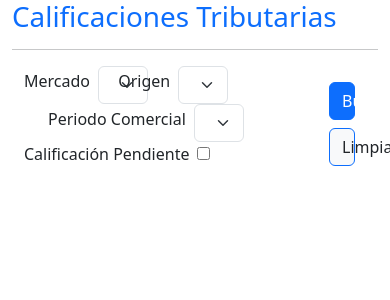
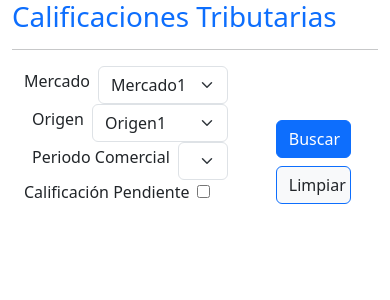
Before and after one commit to wvvicho/frontend_nuam, a React (Create React App) app: page / in a window 390 px wide. Shown: the top 300 px of the page. Built offline with nearby package versions, Linux system fonts and the light colour scheme.

Commit message:
Inclusión de diseño responsive al apartado de filtros

```diff
--- a/src/Busqueda.jsx
+++ b/src/Busqueda.jsx
@@ -6,7 +6,7 @@ function Mercado({valorActual, manejarCambio}) {
 
 
     return (
-        <div id="Mercado" className="d-flex align-items-center col-3">
+        <div id="Mercado" className="d-flex align-items-center col col-lg-3 col-sm-12 col-xs-12">
             <label htmlFor="lista-mercado" className="form-label">Mercado</label>
             <select name="mercado"
                     id="lista-mercado"
@@ -27,7 +27,7 @@ function Origen({valorActual, manejarCambio}) {
     const ListaOrigenEj = ["Origen1", "Origen2", "Origen3", "Origen4", "Origen5"]
 
     return (
-        <div id="Origen" className="d-flex align-items-center col-3 ms-4">
+        <div id="Origen" className="d-flex align-items-center ms-2 col col-lg-3 col-sm-12 col-xs-12">
             <label htmlFor="lista-origen" className="form-label">Origen</label>
             <select name="origen"
                     id="lista-origen"
@@ -47,7 +47,7 @@ function PeriodoComercial({valorActual, manejarCambio}) {
     const ListaPeriodoComercialEj = ["PeriodoComercial1", "PeriodoComercial2", "PeriodoComercial3", "PeriodoComercial4", "PeriodoComercial5"]
 
     return (
-        <div id="PeriodoComercial" className="d-flex align-items-center col-5 ms-4 text-nowrap">
+        <div id="PeriodoComercial" className="d-flex align-items-center col col-lg-5 col-sm-12 col-xs-12 ms-2 text-nowrap">
             <label htmlFor="lista-periodo" className="form-label">Periodo Comercial</label>
             <select name="periodo"
                     id="lista-periodo"
@@ -124,13 +124,13 @@ function Busqueda() {
     return(
         <div className="container-fluid">
             <form className="row align-items-end">
-                <div className="col-10 row align-items-end">
+                <div className="col col-lg-10 col-sm-12 col-xs-12 row align-items-end">
                     <Mercado valorActual={filtros.mercado} manejarCambio={manejarCambio}/>
                     <Origen valorActual={filtros.origen} manejarCambio={manejarCambio}/>
                     <PeriodoComercial valorActual={filtros.periodoComercial} manejarCambio={manejarCambio}/>
                     <Pendiente valorActual={filtros.pendiente} manejarCambio={manejarCambio}/>
                 </div>
-                <div className="col-2">
+                <div className="col col-lg-2 col-sm-12 col-xs-12">
                     <Botones onBuscar={manejarBuscar} onLimpiar={manejarLimpiar}/>
                 </div>
             </form>
```
